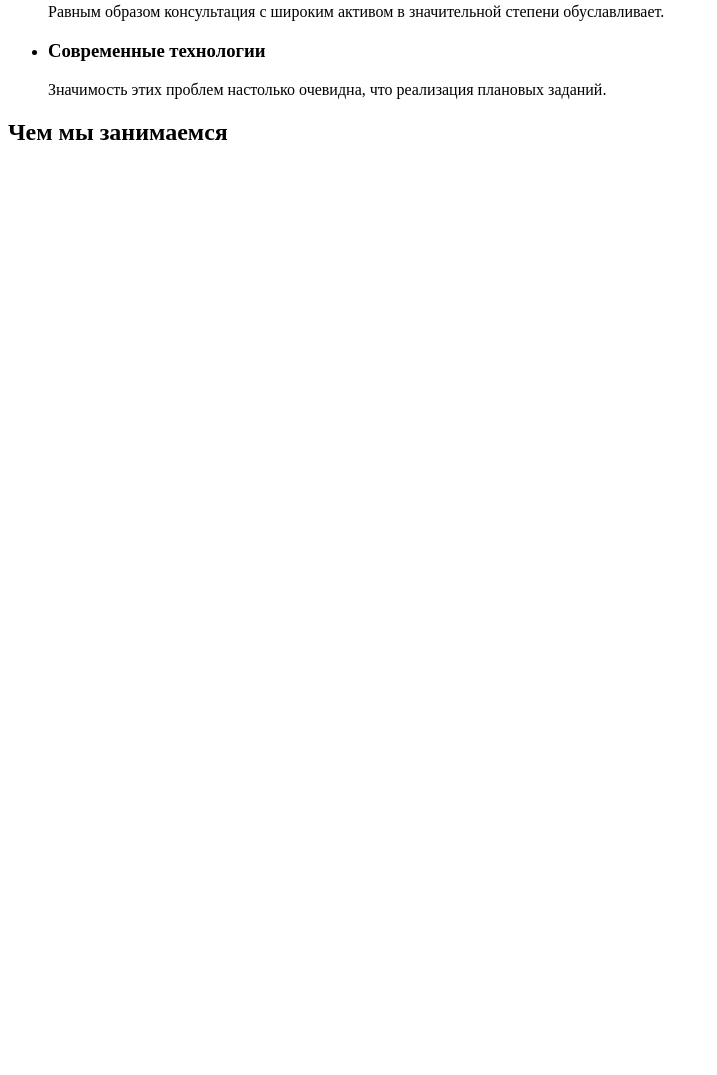
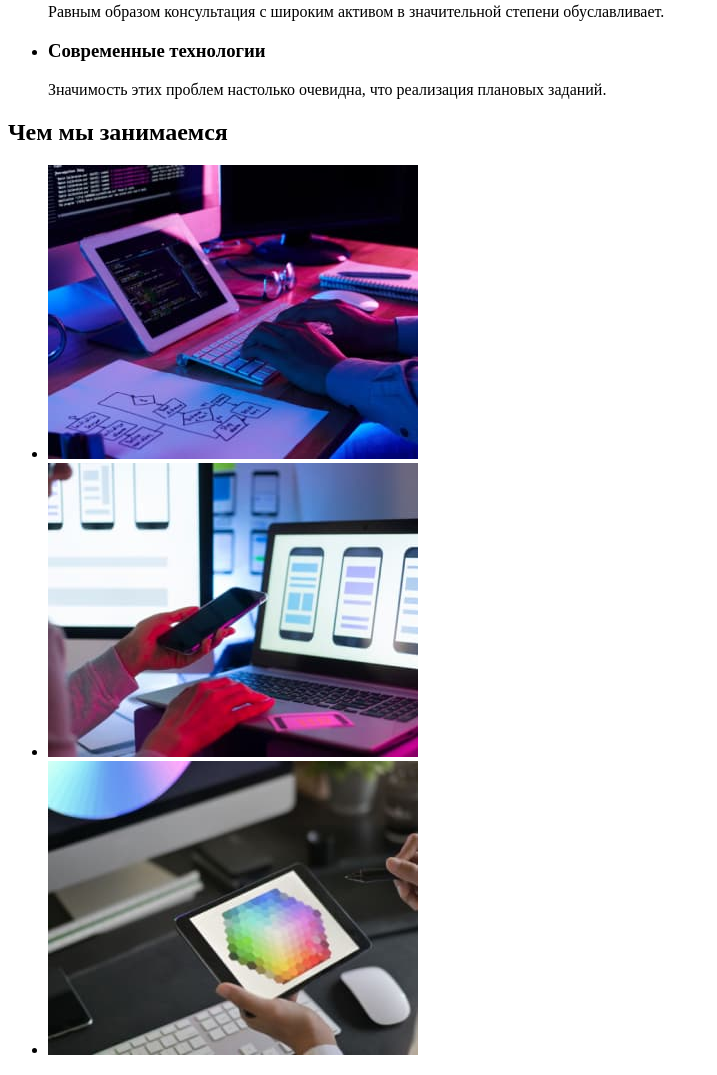
Before and after one commit to OksanaMashtaler/goit-markup-hw-01, a plain HTML site: page index.html in a window 1280 px wide. Shown: the part 495-1570 px from the top of the page, without its empty margins (0-717 px from the left). Before the commit the page ends 800 px from the top, so only its background shows below. Drawn offline with Linux system fonts and the light colour scheme.

Commit message:
section3

```diff
--- a/index.html
+++ b/index.html
@@ -59,9 +59,11 @@
 
         <section>
             <h2>Чем мы занимаемся</h2>
-
-
-
+            <ul>
+                <li><img src="images/work/Work1.jpg" alt="робота с ноутбуком" width="370"></li>
+                <li><img src="images/work/Work2.jpg" alt="макет на смартфоне" width="370"></li>
+                <li><img src="images/work/Work3.jpg" alt="дизайн на планшете" width="370"></li>
+            </ul>
         </section>
 
 
```
Also changed, not shown: images/work/Work1.jpg (added), images/work/Work2.jpg (added), images/work/Work3.jpg (added).
